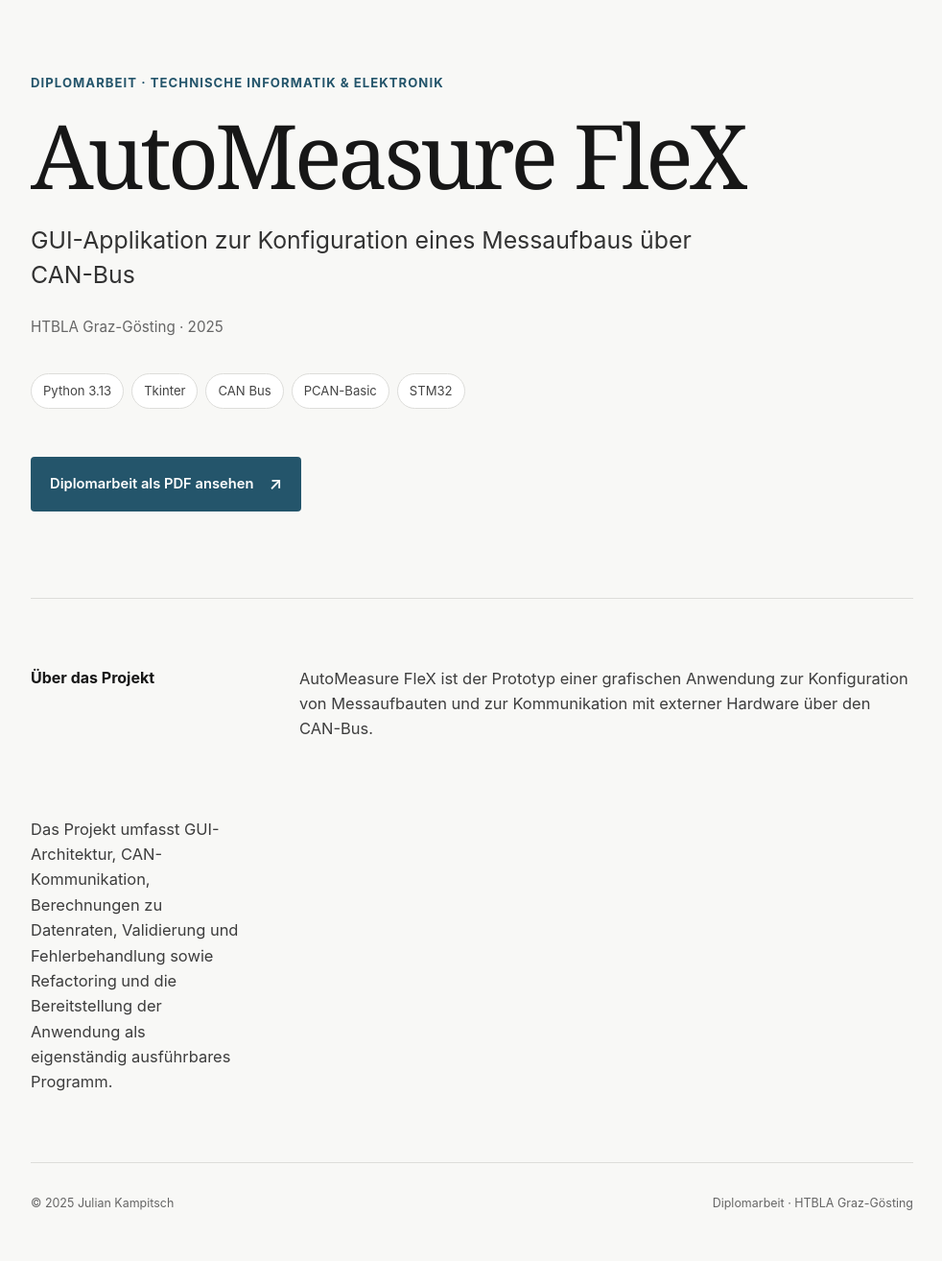
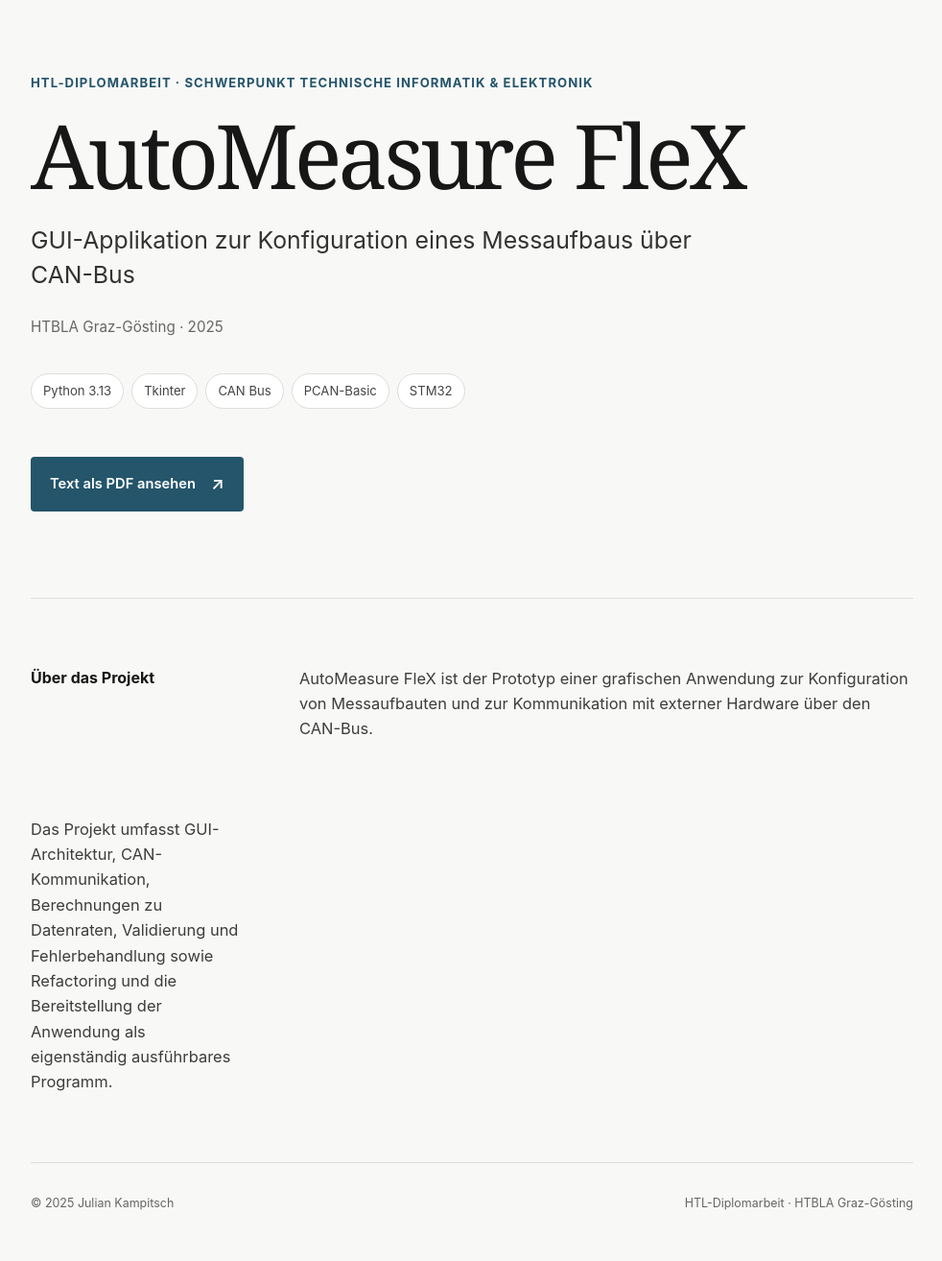
Before and after one commit to lo0pin/abschlussarbeit_kolleg, a plain HTML site: page index.html in a window 1280 px wide. Shown: the part 114-1428 px from the top of the page at 96% size, without its empty margins (148-1130 px from the left). Drawn offline with Linux system fonts and the light colour scheme.

Commit message:
Update index.html

```diff
--- a/index.html
+++ b/index.html
@@ -32,9 +32,9 @@
         <section class="hero">
 
             <p class="eyebrow"
-               data-de="Diplomarbeit · Technische Informatik & Elektronik"
-               data-en="Diploma thesis · Computer Engineering & Electronics">
-                Diplomarbeit · Technische Informatik & Elektronik
+               data-de="HTL-Diplomarbeit · Technische Informatik & Elektronik"
+               data-en="HTL-Diploma thesis · Computer Engineering & Electronics">
+                HTL-Diplomarbeit · Schwerpunkt Technische Informatik & Elektronik
             </p>
 
             <h1>AutoMeasure FleX</h1>
@@ -59,14 +59,14 @@
 
             <a
                 class="pdf-button"
-                href="AutoMeasure_FleX_Julian_Kampitsch.pdf"
+                href="__10__abschluss_kampitsch_public.pdf"
                 target="_blank"
                 rel="noopener"
             >
                 <span
                     data-de="Diplomarbeit als PDF ansehen"
                     data-en="View thesis as PDF">
-                    Diplomarbeit als PDF ansehen
+                    Text als PDF ansehen
                 </span>
                 <span class="arrow">↗</span>
             </a>
@@ -108,7 +108,7 @@
             <span
                 data-de="Diplomarbeit · HTBLA Graz-Gösting"
                 data-en="Diploma thesis · HTBLA Graz-Gösting">
-                Diplomarbeit · HTBLA Graz-Gösting
+                HTL-Diplomarbeit · HTBLA Graz-Gösting
             </span>
         </footer>
 
```
